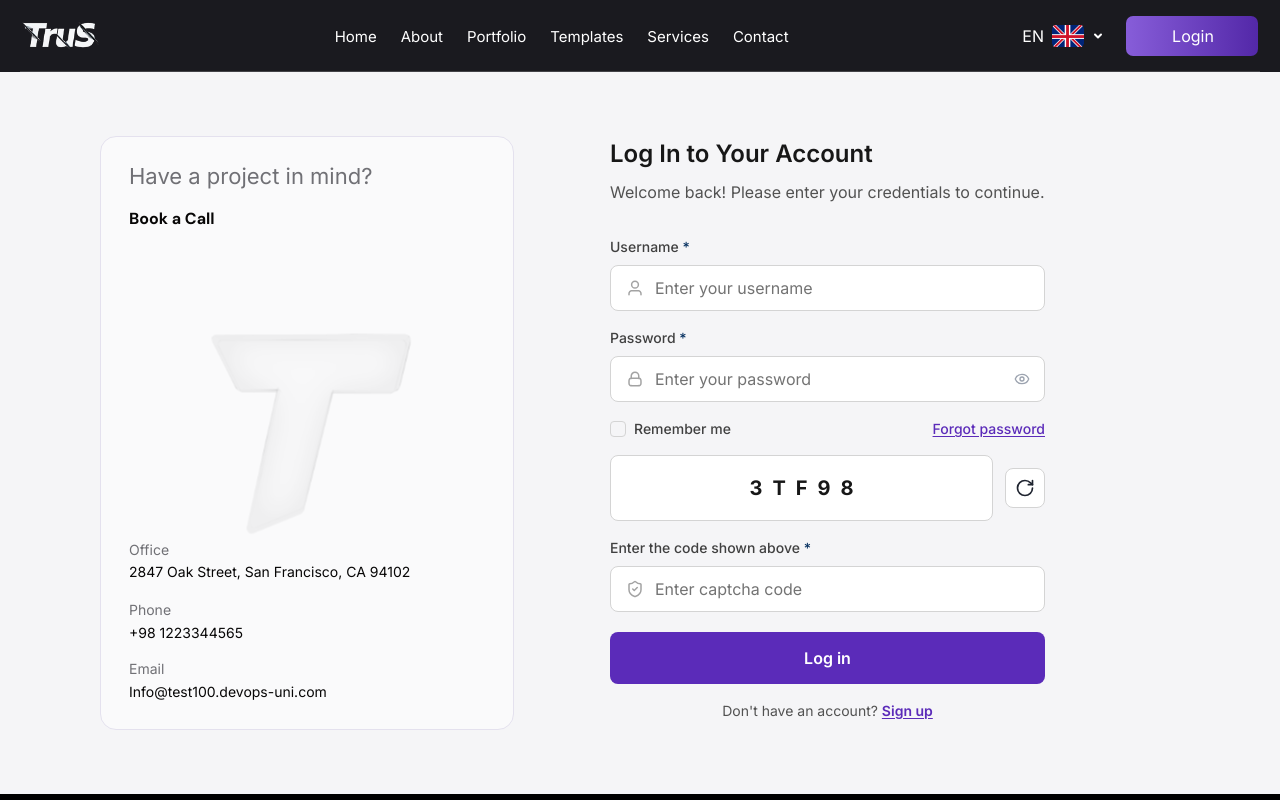
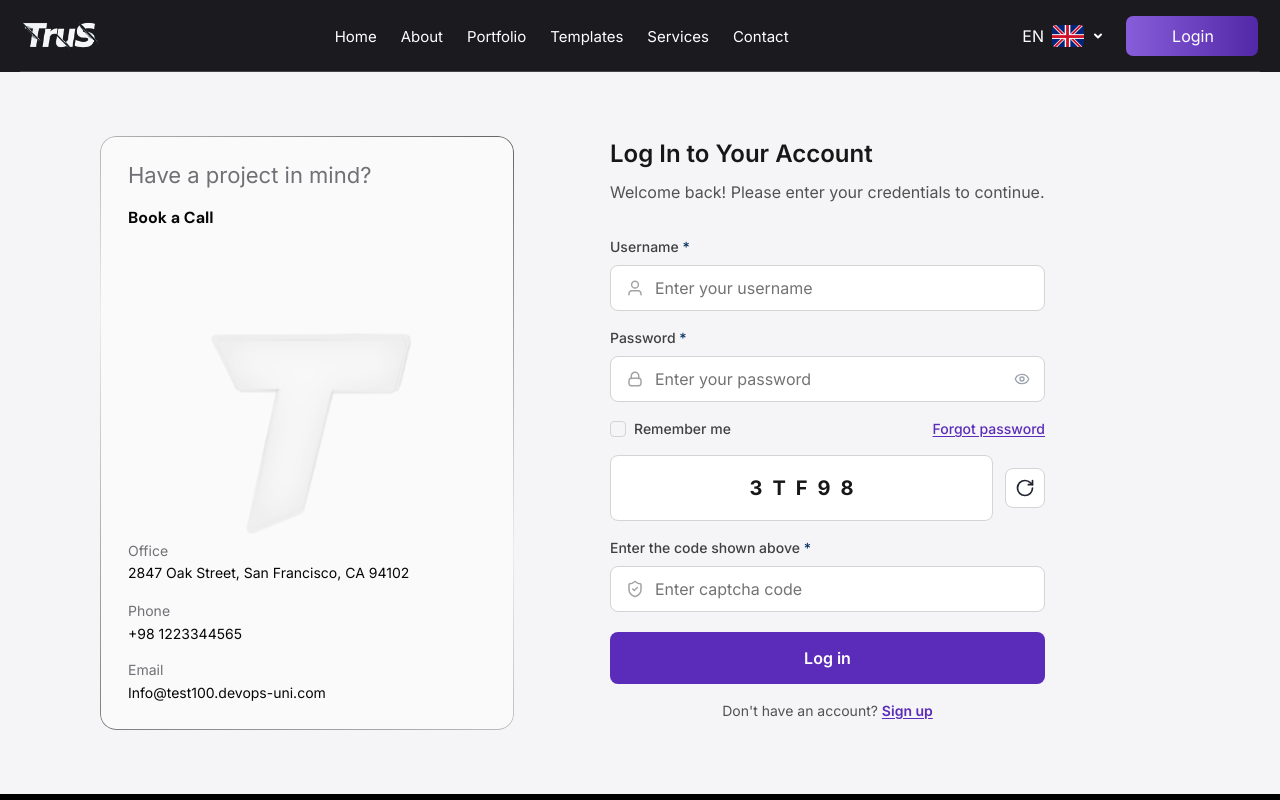
Before and after one commit to shadiiiHz/trus-web-app, a React (Vite) app: page /login in a window 1280 px wide. Shown: the top 800 px of the page. Built offline with nearby package versions, Linux system fonts and the light colour scheme.

Commit message:
feat: :fire: edit login page

```diff
--- a/src/components/auth/LoginForm.tsx
+++ b/src/components/auth/LoginForm.tsx
@@ -29,7 +29,7 @@ const iconClass =
   "pointer-events-none absolute left-4 h-4.5 w-4.5 text-[#A3A3A3]";
 
 const inputBaseClass =
-  "w-full rounded-md border border-[#D4D4D4] bg-white pl-11 pr-11 py-2.5 text-[16px] font-body text-[#737373] outline-none transition-colors duration-200 placeholder:text-[#737373] focus:border-brand-accent";
+  "w-full rounded-md border border-[#D4D4D4] bg-white pl-11 pr-11 py-2.5 text-[16px] font-body text-[#000000] outline-none transition-colors duration-200 placeholder:text-[#737373] focus:border-brand-accent";
 
 function RequiredMark() {
   return (
@@ -206,7 +206,10 @@ export function LoginForm({ copy }: LoginFormProps) {
               clearError("password");
             }}
             aria-invalid={Boolean(errors.password)}
-            style={{ color: "#B8B8B8", caretColor: "#737373" }}
+            style={{
+              color: showPassword ? "#000000" : "#B8B8B8",
+              caretColor: "#737373",
+            }}
             className={`${inputBaseClass} ${
               errors.password ? "border-red-400" : "border-[#D4D4D4]"
             }`}
@@ -254,7 +257,7 @@ export function LoginForm({ copy }: LoginFormProps) {
       {/* Captcha code display + refresh */}
       <div className="flex items-center gap-3">
         <div
-          className="flex h-[66px] flex-1 select-none items-center justify-center gap-2.5 rounded-md border border-[#D4D4D4] bg-white"
+          className="flex h-16.5 flex-1 select-none items-center justify-center gap-2.5 rounded-md border border-[#D4D4D4] bg-white"
           aria-hidden="true"
         >
           {captcha.split("").map((char, i) => (
@@ -270,7 +273,7 @@ export function LoginForm({ copy }: LoginFormProps) {
           whileHover={{ rotate: 90 }}
           whileTap={{ scale: 0.9 }}
           transition={{ duration: DURATION_SM, ease: EASE_PREMIUM }}
-          className="flex h-[40px] w-[40px] shrink-0 items-center justify-center rounded-md border border-[#D4D4D4] bg-white text-[#1F2430] transition-colors hover:border-brand-accent hover:text-brand-accent"
+          className="flex h-10 w-10 shrink-0 items-center justify-center rounded-md border border-[#D4D4D4] bg-white text-[#1F2430] transition-colors hover:border-brand-accent hover:text-brand-accent"
         >
           <RotateCw size={20} />
         </motion.button>
@@ -312,7 +315,7 @@ export function LoginForm({ copy }: LoginFormProps) {
       <Button
         type="submit"
         variant="primary"
-        className="mt-1 w-full rounded-md py-3.5 text-[16px] font-semibold !bg-[#5B2BB9] hover:!bg-[#4a2296]"
+        className="mt-1 w-full rounded-md py-3.5 text-body font-semibold !bg-[#5B2BB9] hover:!bg-[#4a2296]"
       >
         {status === "submitting" ? copy.submitting : copy.submit}
       </Button>
--- a/src/components/auth/LoginInfoCard.tsx
+++ b/src/components/auth/LoginInfoCard.tsx
@@ -14,6 +14,12 @@ export interface LoginInfoCardProps {
  * Left-side panel on the login page. Built from scratch (not the shared
  * ContactInfoCard) so this page's card can stay static — no scroll-lit
  * border, no background video — while matching the same look.
+ *
+ * Border is a 1px linear gradient stroke per Figma spec: from the
+ * top-right corner (black, alpha 1) through a near-transparent midpoint
+ * (alpha 0.05) to the bottom-left corner (black, alpha 0.5). Implemented
+ * with the mask-composite "gradient border" trick so the gradient only
+ * paints the 1px ring, not the whole card background.
  */
 export function LoginInfoCard({
   tagline,
@@ -29,16 +35,33 @@ export function LoginInfoCard({
 
   return (
     <div
-      className="relative flex h-full flex-col rounded-2xl border border-[#E4E1EE] bg-[#FAFAFB] p-7"
+      className="relative flex h-full flex-col rounded-2xl bg-[#FAFAFB] p-7"
       style={{ minHeight: "594px", height: "594px" }}
     >
+      {/* Gradient border ring — Figma spec: linear gradient, top-right
+          corner to bottom-left corner, stops rgba(0,0,0,1) → rgba(0,0,0,0.05)
+          → rgba(0,0,0,0.5) */}
+      <div
+        aria-hidden
+        className="pointer-events-none absolute inset-0 rounded-2xl"
+        style={{
+          padding: "1px",
+          background:
+            "linear-gradient(30deg, rgba(0,0,0,0.5) 0%, rgba(0,0,0,0.05) 50%, rgba(0,0,0,0.6) 100%)",
+          WebkitMask:
+            "linear-gradient(#fff 0 0) content-box, linear-gradient(#fff 0 0)",
+          WebkitMaskComposite: "xor",
+          maskComposite: "exclude",
+        }}
+      />
+
       <p className="text-[22px] leading-none text-[#707075]">{tagline}</p>
 
       <a
         href={telHref}
         className="group mt-5 inline-flex items-center gap-2.5 self-start"
       >
-        <span className="font-hero text-[16px] font-bold text-[#070606]">
+        <span className="font-hero text-body font-bold text-[#070606]">
           {cta}
         </span>
       </a>
```
